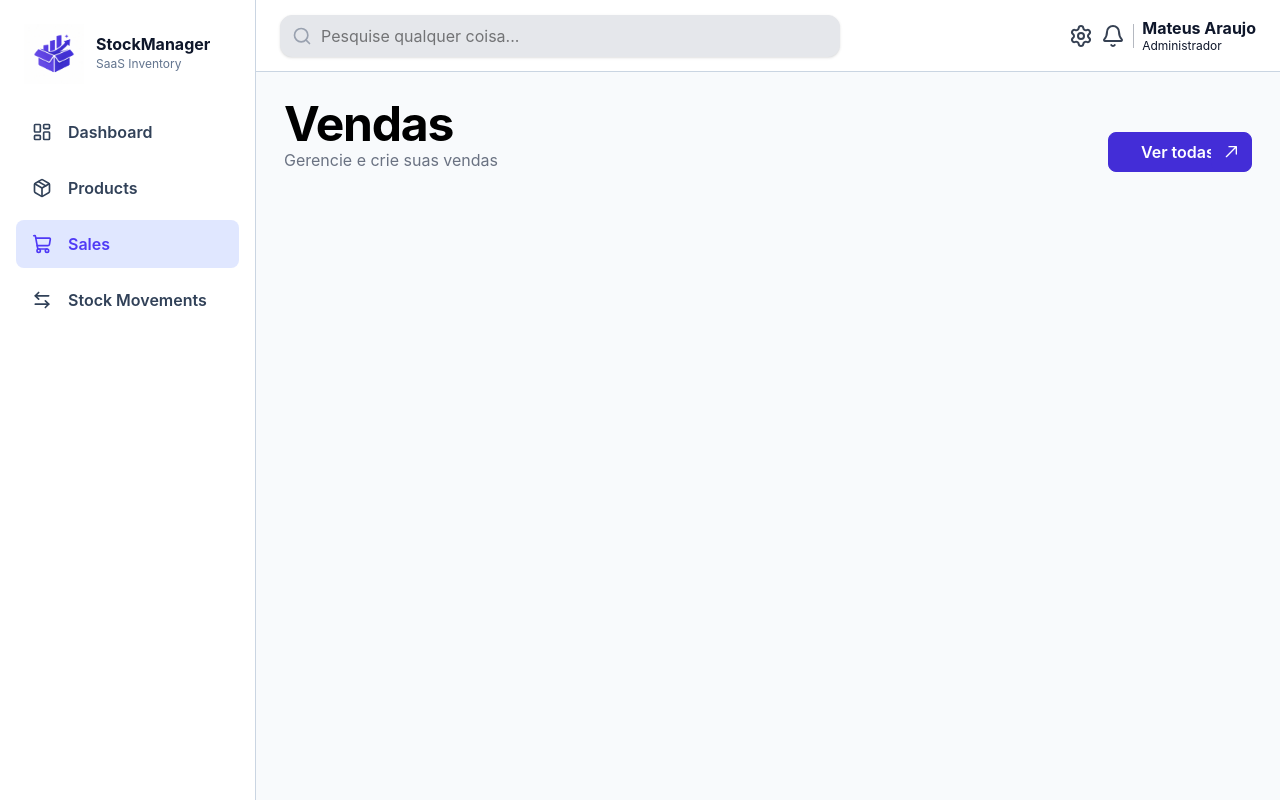
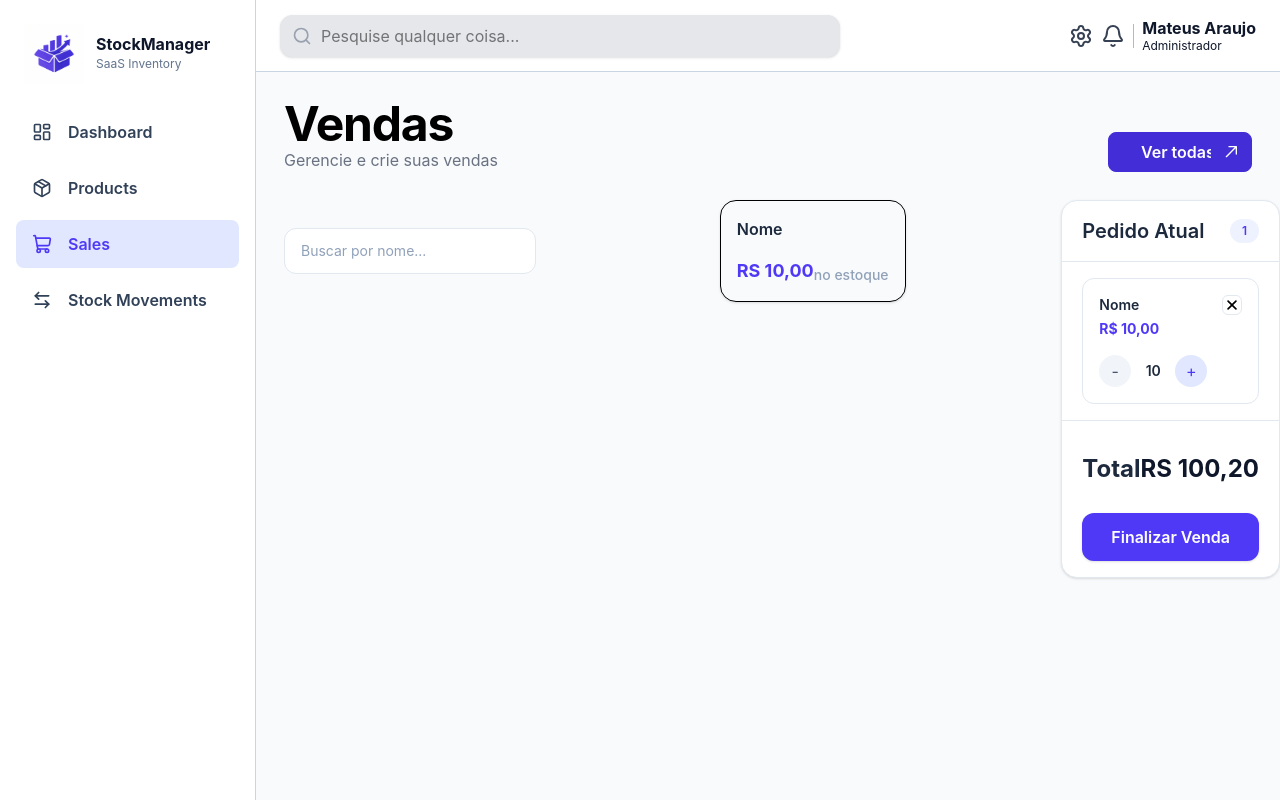
Before and after one commit to teuaraujoo/sistemaEstoque, a React (Vite) app in the folder frontend/: page /vendas in a window 1280 px wide. Built offline with nearby package versions, Linux system fonts and the light colour scheme.

Commit message:
feat(componentes): criação dos componentes para a pagina de produtos

```diff
--- /dev/null
+++ b/frontend/src/components/Vendas/OrderItemCard.jsx
@@ -0,0 +1,40 @@
+import { IoClose } from "react-icons/io5";
+
+function OrderItemCard() {
+    return (
+        <div className="rounded-xl border border-slate-200 bg-white p-4">
+            <div className="flex items-start justify-between gap-3">
+                <div className="flex-1">
+                    <h4 className="text-sm font-semibold text-slate-800">Nome</h4>
+                    <p className="mt-1 text-sm font-bold text-indigo-600">
+                        R$ 10,00
+                    </p>
+                </div>
+
+                <IoClose
+                    className="h-5 w-5 cursor-pointer shrink-0 rounded-md border border-slate-200 hover:bg-slate-100 hover:text-slate-800"
+                />
+            </div>
+
+            <div className="mt-4 flex items-center gap-3">
+                <button
+                    className="flex h-8 w-8 items-center justify-center rounded-full bg-slate-100 text-slate-600 transition cursor-pointer hover:bg-slate-200"
+                >
+                    -
+                </button>
+
+                <span className="min-w-[20px] text-center text-sm font-semibold text-slate-800">
+                    10
+                </span>
+
+                <button
+                    className="flex h-8 w-8 items-center justify-center rounded-full bg-indigo-100 text-indigo-600 transition cursor-pointer hover:bg-indigo-200"
+                >
+                    +
+                </button>
+            </div>
+        </div>
+    );
+}
+
+export default OrderItemCard;
--- /dev/null
+++ b/frontend/src/components/Vendas/OrderSumary.jsx
@@ -0,0 +1,41 @@
+import OrderItemCard from "./OrderItemCard";
+
+function OrderSummary() {
+    const flag = true;
+    return (
+        <aside className="flex h-full flex-col rounded-2xl border border-slate-200 bg-white shadow-sm">
+            <div className="flex items-center justify-between border-b border-slate-200 px-5 py-4">
+                <h2 className="text-xl font-semibold text-slate-800">Pedido Atual</h2>
+                <span className="rounded-full bg-indigo-50 px-3 py-1 text-xs font-semibold text-indigo-600">
+                    1
+                </span>
+            </div>
+
+            <div className="flex-1 space-y-3 overflow-y-auto px-5 py-4">
+                {flag ? (
+                    <OrderItemCard
+                    />
+                )
+                    : (
+                        <div className="flex h-full items-center justify-center rounded-xl border border-dashed border-slate-200 p-6 text-center text-sm text-slate-400">
+                            Nenhum item no pedido ainda.
+                        </div>
+                    )}
+            </div>
+
+            <div className="border-t border-slate-200 px-5 py-4">
+                <div className="mb-4 flex items-center justify-between pt-4">
+                    <span className="text-2xl font-bold text-slate-800">Total</span>
+                    <span className="text-2xl font-bold text-slate-900">
+                        RS 100,20
+                    </span>
+                </div>
+                <button className="mt-3 w-full rounded-xl bg-indigo-600 px-4 py-3 text-base font-semibold text-white shadow-sm transition cursor-pointer hover:bg-indigo-700">
+                    Finalizar Venda
+                </button>
+            </div>
+        </aside>
+    );
+}
+
+export default OrderSummary;
--- /dev/null
+++ b/frontend/src/components/Vendas/ProdutoCard.jsx
@@ -0,0 +1,28 @@
+function ProdutoCard() {
+
+  return (
+    <button
+      className="w-full rounded-2xl border p-4 text-left transition shadow-sm"
+    >
+      <div className="mb-4">
+        <h3 className="text-base font-semibold text-slate-800 line-clamp-2">
+          Nome
+        </h3>
+      </div>
+
+      <div className="flex items-end justify-between">
+        <span className="text-lg font-bold text-indigo-600">
+          RS 10,00
+        </span>
+
+        <span
+          className="text-sm font-medium text-slate-400"
+        >
+          no estoque
+        </span>
+      </div>
+    </button>
+  );
+}
+
+export default ProdutoCard;
--- a/frontend/src/pages/MovePage.jsx
+++ b/frontend/src/pages/MovePage.jsx
@@ -2,7 +2,7 @@ import PageTitle from "../components/ui/PageTitle";
 
 function MovePage() {
     return (
-        <div>
+        <div className="flex flex-col p-7">
             <PageTitle Nome={ 'Movimentações' } Descricao={ 'Gerencie seu estoque e crie novas movimentações' } />
         </div>
     )
--- a/frontend/src/pages/VendasPage.jsx
+++ b/frontend/src/pages/VendasPage.jsx
@@ -2,16 +2,39 @@ import PageTitle from "../components/ui/PageTitle";
 import AddButton from "../components/ui/AddButton";
 import { RxArrowTopRight } from "react-icons/rx";
 import { useNavigate } from "react-router-dom";
+import ProdutoCard from "../components/Vendas/produtoCard";
+import OrderItemCard from "../components/Vendas/OrderItemCard";
+import OrderSummary from "../components/Vendas/OrderSumary";
 
 function VendasPage() {
     const navigate = useNavigate()
 
     return (
-        <div className="flex justify-between p-7 items-end">
+        <div>
+            <div className="flex justify-between p-7 items-end">
+                <div>
+                    <PageTitle Nome={'Vendas'} Descricao={'Gerencie e crie suas vendas'} />
+                </div>
+                <AddButton Name={'Ver todas'} Icon={<RxArrowTopRight className="w-5 h-5 text-white" />} onClick={() => navigate('/vendas/todas')} />
+            </div>
+
             <div>
-                <PageTitle Nome={'Vendas'} Descricao={'Gerencie e crie suas vendas'} />
+                <div className="flex justify-between">
+                    <div className="mb-5 p-7">
+                        <input
+                            type="text"
+                            placeholder="Buscar por nome..."
+                            className="w-full rounded-xl border border-slate-200 bg-white px-4 py-3 text-sm text-slate-700 outline-none transition placeholder:text-slate-400 focus:border-indigo-400 focus:ring-2 focus:ring-indigo-100"
+                        />
+                    </div>
+                    <div>
+                        <ProdutoCard />
+                    </div>
+                    <OrderSummary >
+                        <OrderItemCard />
+                    </OrderSummary>
+                </div>
             </div>
-            <AddButton Name={'Ver todas'} Icon={ <RxArrowTopRight className="w-5 h-5 text-white" /> } onClick={() => navigate('/vendas/todas')}  />
         </div>
     )
 };
```
